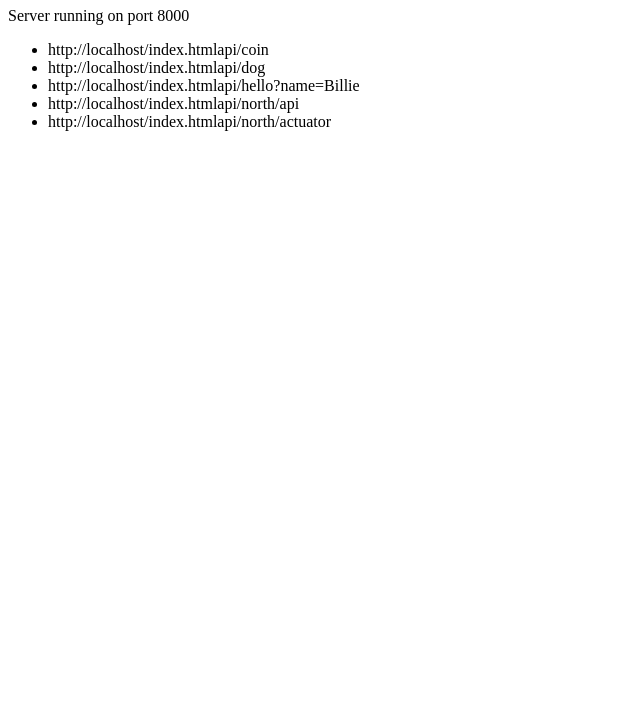
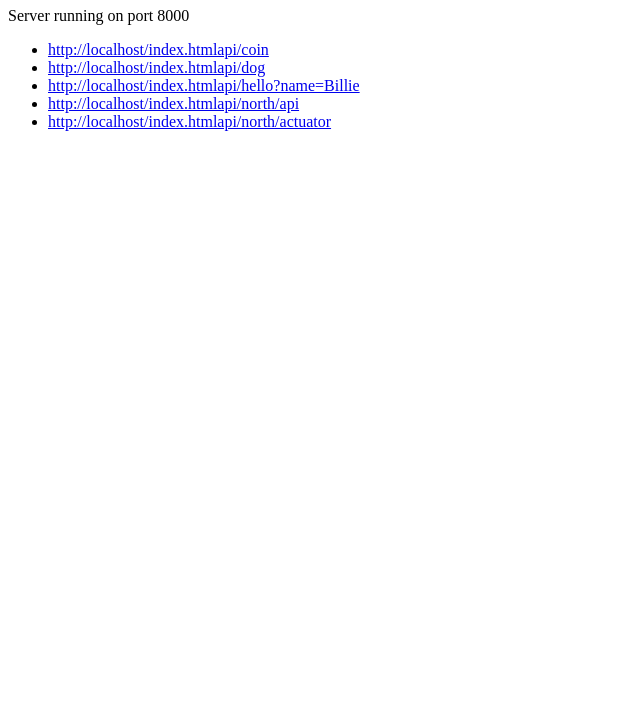
Before and after one commit to llin0001itjobs/node-api, a website: page index.html in a window 1280 px wide. Shown: the part 73-800 px from the top of the page, without its empty margins (0-640 px from the left). Drawn offline with Linux system fonts and the light colour scheme.

Commit message:
Add files via upload

```diff
--- a/index.html
+++ b/index.html
@@ -16,7 +16,9 @@
 			for (key in list) {
 				var str = url + 'api/' + list[key];
 				document.write('<li>');
+				document.write('<a href="' + url + '">');
 				document.write(str);
+				document.write('</a>');
 				document.write('</li>');
 			}
 		</script>
```
